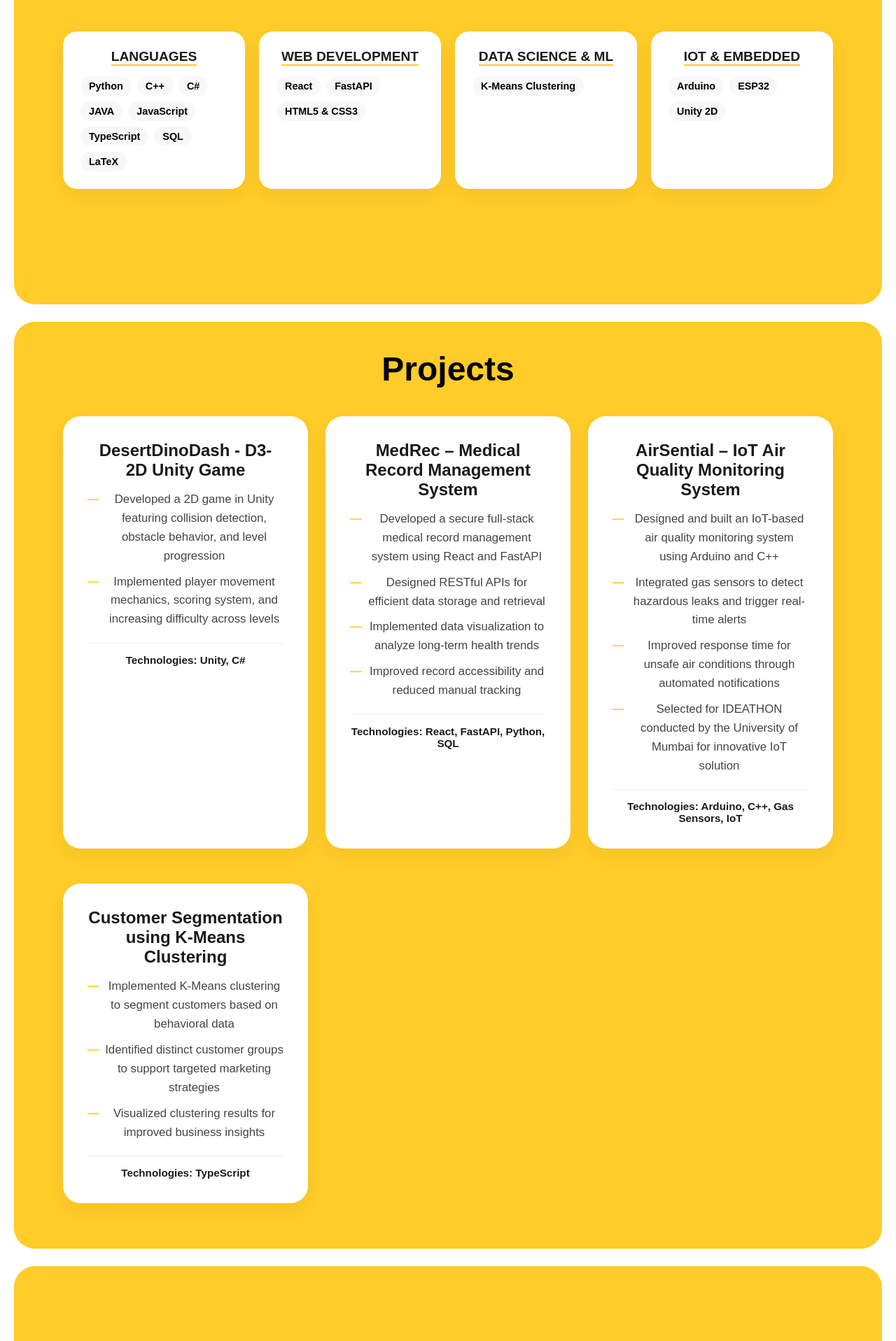
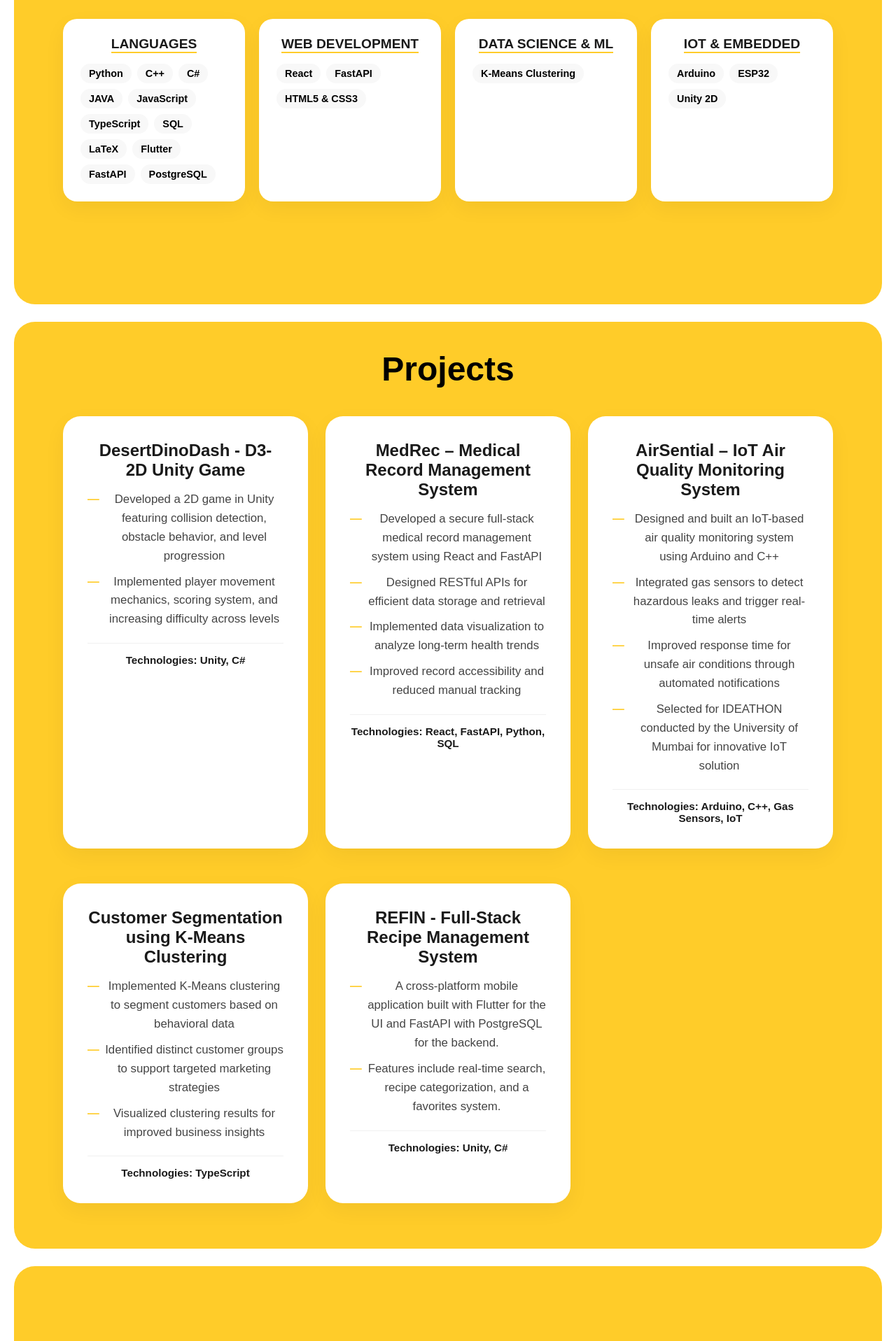
Before and after one commit to issrivastava/portfolio-gemini-version, a React (Create React App) app: page / in a window 1280 px wide. Shown: the part 2363-4280 px from the top of the page at 70% size. Built offline with nearby package versions, Linux system fonts and the light colour scheme; a web font is replaced by a local one.

Commit message:
Update RepFin project and refine theme interactivity

```diff
--- a/src/App.js
+++ b/src/App.js
@@ -115,6 +115,9 @@ function App() {
           <span>TypeScript</span>
           <span>SQL</span>
           <span>LaTeX</span>
+          <span>Flutter</span>
+          <span>FastAPI</span>
+          <span>PostgreSQL</span>
         </div>
       </div>
 
@@ -199,6 +202,17 @@ function App() {
     </ul>
     <p className="tech-text">Technologies: TypeScript</p>
   </div>
+
+  {/* REFIN */}
+  <div className="project-card reveal">
+    <h3>REFIN - Full-Stack Recipe Management System</h3>
+    <ul className="project-list">
+    <li>A cross-platform mobile application built with Flutter for the UI and FastAPI with PostgreSQL for the backend.</li>
+    <li>Features include real-time search, recipe categorization, and a favorites system.</li>
+    </ul>
+    <p className="tech-text">Technologies: Unity, C# </p>
+  </div>
+
 </div>
         </div>
       </section>
```
